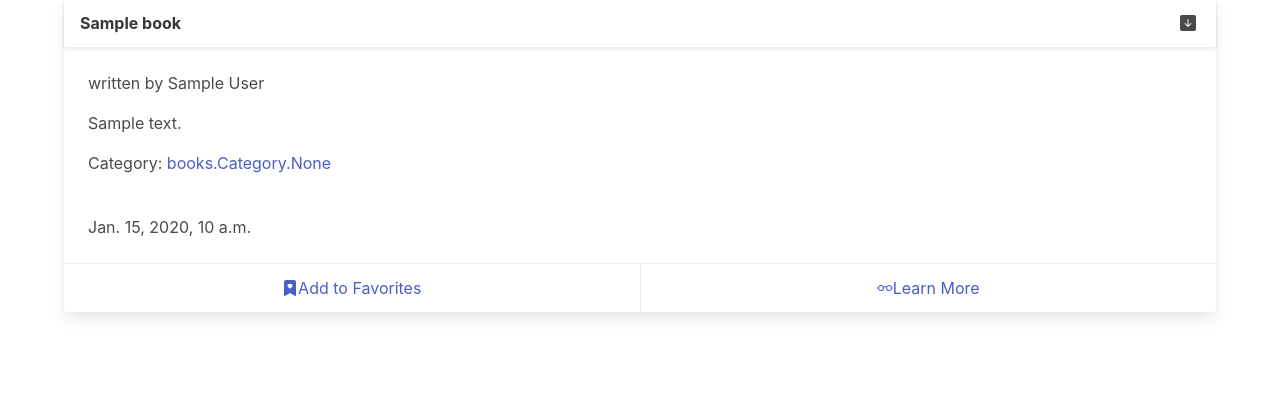
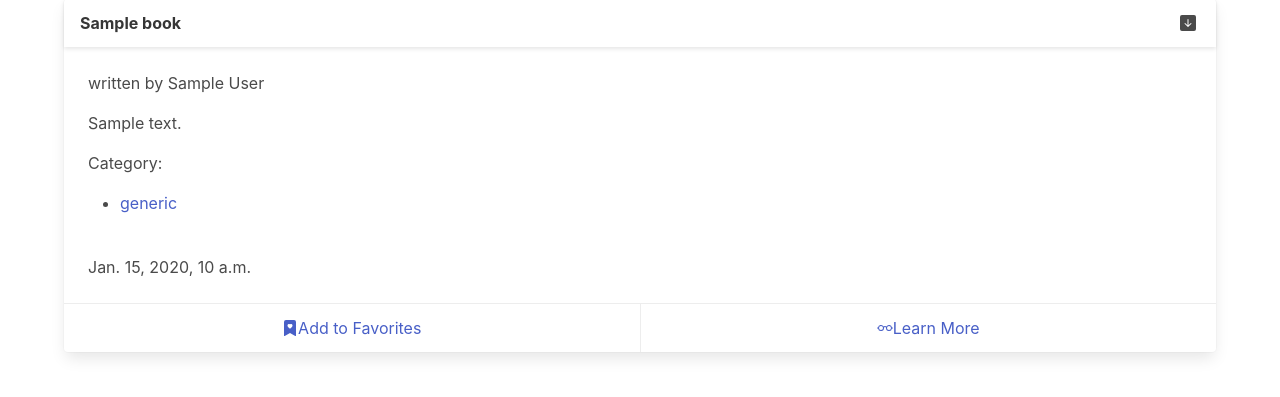
Before and after one commit to Momentum-Team-8/django-freeshelf-sarahartsoe, a Django app: page /collection/ in a window 1280 px wide. Shown: the part 185-582 px from the top of the page. Run offline with Django 3.2, Linux system fonts and the light colour scheme; a user stored in the database is signed in; tables that the repository leaves empty hold one stand-in row (values such as "Sample post").

Commit message:
show_category page is rendering

```diff
--- a/books/admin.py
+++ b/books/admin.py
@@ -1,7 +1,8 @@
 from django.contrib import admin
-from .models import User, Book
+from .models import Category, User, Book
 
 # Register your models here.
 
 admin.site.register(User)
 admin.site.register(Book)
+admin.site.register(Category)
--- a/books/templates/books/book_list.html
+++ b/books/templates/books/book_list.html
@@ -28,7 +28,12 @@
     <div class="content">
       <p> written by {{ book.author|linebreaksbr }}</p>
       <p> {{ book.description }}</p>
-      <p>Category: <a href="{%url 'show_category' %}">{{ book.category }}</a></p>
+      <p>Category: </p>
+      <ul>
+        {% for category in book.category.all %}
+        <li><a href={% url 'show_category' slug=category.slug %}>{{ category.name }}</a></li>
+        {% endfor %}
+      </ul>
       <br>
       <time class="date">
         {{ book.created_date }}
@@ -49,9 +54,9 @@
 {% endfor %}
 {% endblock %}
 
-<!-- should go in delete url, but does not work {% url 'book_delete' pk=book.pk %} -->
 
 
+<!-- to go in category {%url 'show_category' %} -->
 
 
 <!-- <article>
--- a/books/templates/books/show_category.html
+++ b/books/templates/books/show_category.html
@@ -1,5 +1,5 @@
 {% extends 'base.html' %}
 
 {% block content %}
-<h1>Category is, Book Realness</h1>
+<h1>Category is: Book Realness</h1>
 {% endblock content %}
--- a/books/urls.py
+++ b/books/urls.py
@@ -10,5 +10,5 @@ urlpatterns = [
     path('collection/', views.book_list, name='book_list'),
     path('collection/<int:pk>/edit/', views.book_edit, name='book_edit'),
     path('collection/<int:pk>/delete', views.book_delete, name='book_delete'),
-    path('collection/categories/<slug:slug>', views.show_category, name='show_category')
+    path('collection/categories/<slug:slug>', views.show_category, name='show_category'),
 ]
--- a/books/views.py
+++ b/books/views.py
@@ -39,4 +39,5 @@ def book_delete(request, pk):
 
 def show_category(request, slug):
     category = get_object_or_404(Category, slug=slug)
-    books = category.books.all()
+    book = category.books.all()
+    return render(request, "books/show_category.html", {'book': book})
```
